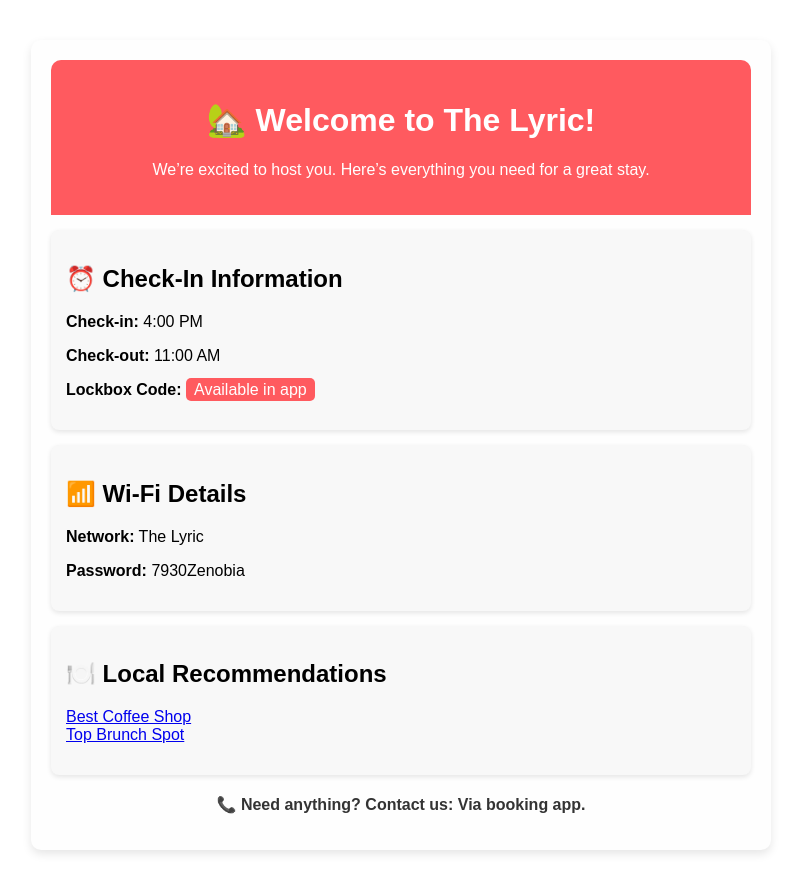
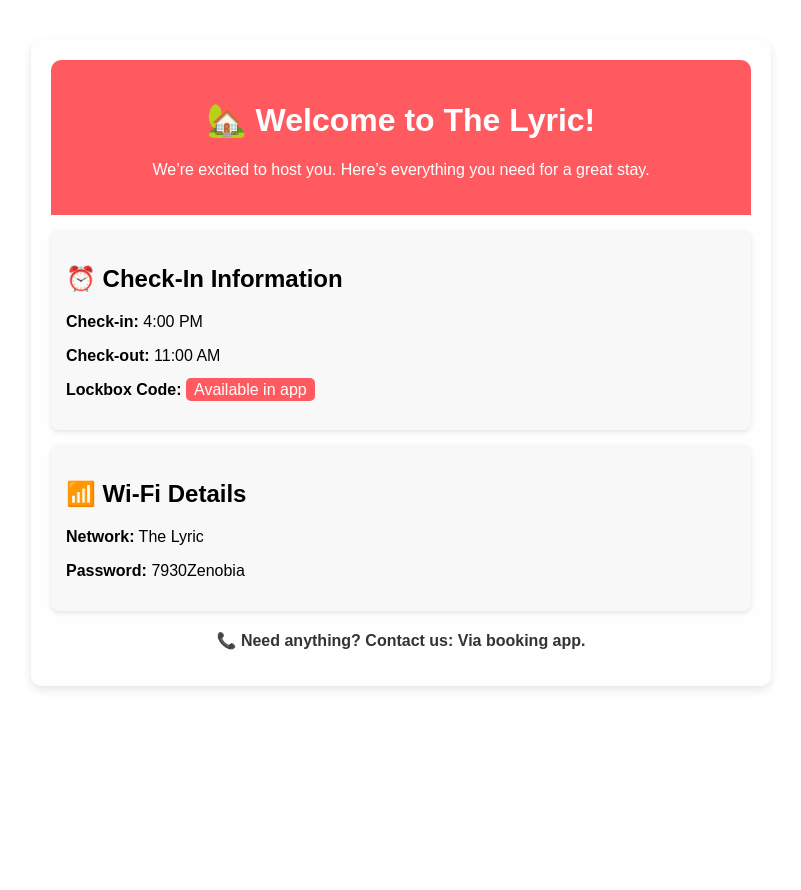
Before and after one commit to blakehaddad/str-guest-info, a React (Create React App) app: page / in a window 1280 px wide. Shown: the whole page, without its empty margins (239-1040 px from the left). After the commit the page ends 800 px from the top, so only its background shows below. Built offline with nearby package versions, Linux system fonts and the light colour scheme.

Commit message:
deploy GHA & remove local recs

```diff
--- a/src/App.js
+++ b/src/App.js
@@ -45,7 +45,7 @@ function App() {
         <p><strong>Password:</strong> {config.wifiPassword}</p>
       </div>
 
-      <div style={styles.card}>
+      {/* <div style={styles.card}>
         <h2>🍽️ Local Recommendations</h2>
         <ul style={styles.list}>
           {(config.recommendations || []).map((place, index) => (
@@ -56,7 +56,7 @@ function App() {
             </li>
           ))}
         </ul>
-      </div>
+      </div> */}
 
       <div style={styles.footer}>
         <p>📞 Need anything? Contact us: <strong>{contactNumber}</strong>.</p>
```
